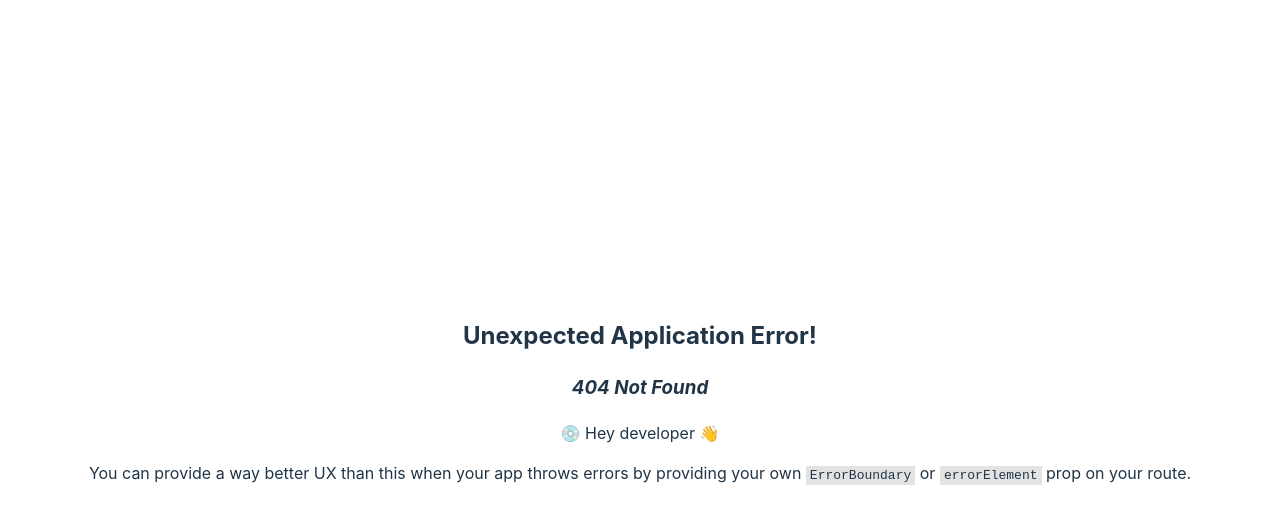
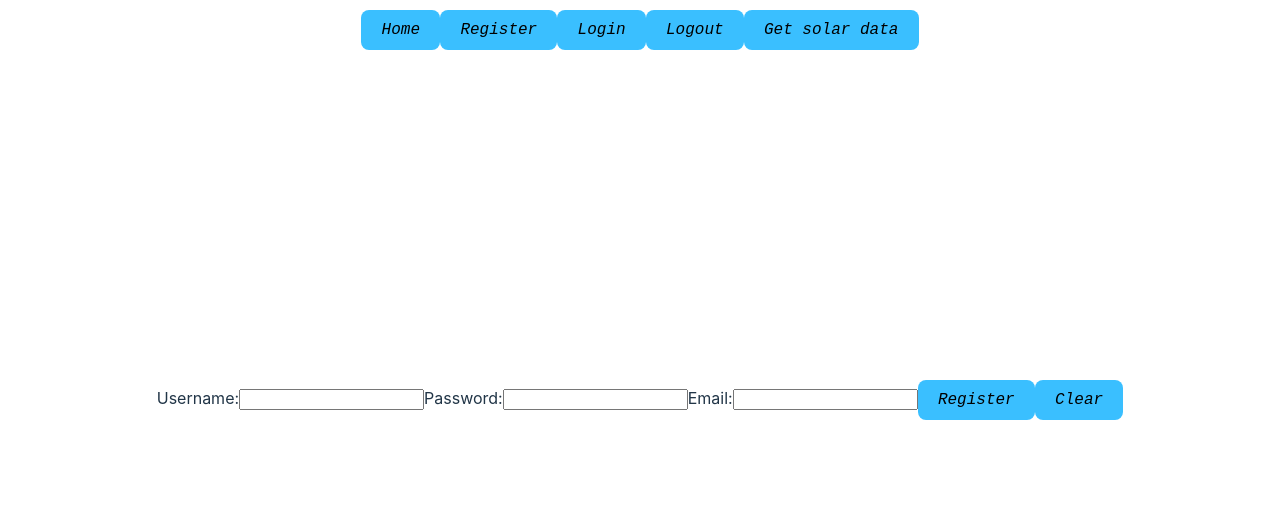
Before and after one commit to CodecoolGlobal/solarwatch-api-csharp-Tyna1992, a React (Vite) app in the folder SolarWatchClient/: page /register in a window 1280 px wide. Before the commit this address had no page. Shown: the top 524 px of the page. Built offline with nearby package versions, Linux system fonts and the light colour scheme.

Commit message:
User registration created on frontend

```diff
--- /dev/null
+++ b/SolarWatchClient/src/Pages/Registration.jsx
@@ -0,0 +1,60 @@
+import { useState } from "react";
+import "../App.css"
+
+
+function Registration() {
+    const [username, setUsername] = useState('');
+    const [password, setPassword] = useState('');
+    const [email, setEmail] = useState('');
+
+    const register = async () => {
+        try {
+            const response = await fetch("/api/Auth/register", {
+                method: "POST",
+                headers: {
+                    "Content-Type": "application/json"
+                },
+                body: JSON.stringify({ username, password, email })
+
+            })
+            if (!response.ok) {
+                throw new Error("An error occurred while registering")
+            }
+            const data = await response.json();
+            setUsername('');
+            setPassword('');
+            setEmail('');
+            alert("User registered successfully")
+        }
+        catch (error) {
+            console.error(error);
+        }
+    }
+
+    const handleClear = () => {
+        setUsername('');
+        setPassword('');
+        setEmail('');
+    }
+
+    return (
+        <div className="register">
+            <label>
+                Username:
+            </label>
+            <input type="text" value={username} onChange={(e) => setUsername(e.target.value)} />
+            <label>
+                Password:
+            </label>
+            <input type="password" value={password} onChange={(e) => setPassword(e.target.value)}></input>
+            <label>
+                Email:
+            </label>
+            <input type="email" value={email} onChange={(e) => setEmail(e.target.value)} />
+            <button className="button" onClick={register}>Register</button>
+            <button className="button" onClick={handleClear}>Clear</button>
+        </div>
+    )
+}
+
+export default Registration;
--- a/SolarWatchClient/src/main.jsx
+++ b/SolarWatchClient/src/main.jsx
@@ -3,6 +3,7 @@ import ReactDOM from 'react-dom/client'
 import { createBrowserRouter, RouterProvider } from "react-router-dom";
 import App from './App.jsx'
 import Home from './Pages/Home.jsx'
+import Registration from './Pages/Registration.jsx'
 import './index.css'
 
 
@@ -15,6 +16,10 @@ const router = createBrowserRouter([
       {
         path: "/",
         element: <Home/>
+      },
+      {
+        path: "/register",
+        element: <Registration/>
       }
 
     ]
```
Also changed, not shown: 1 other file (tests, documents, lock files or other folders).
